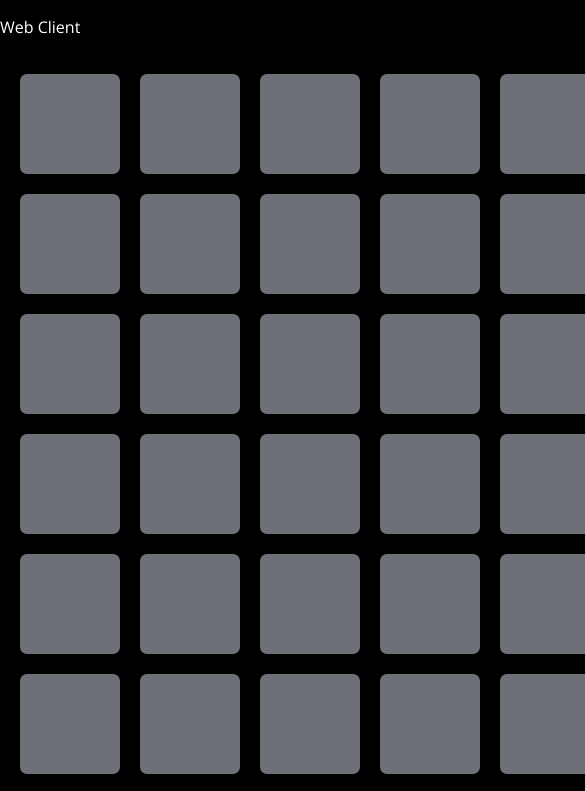
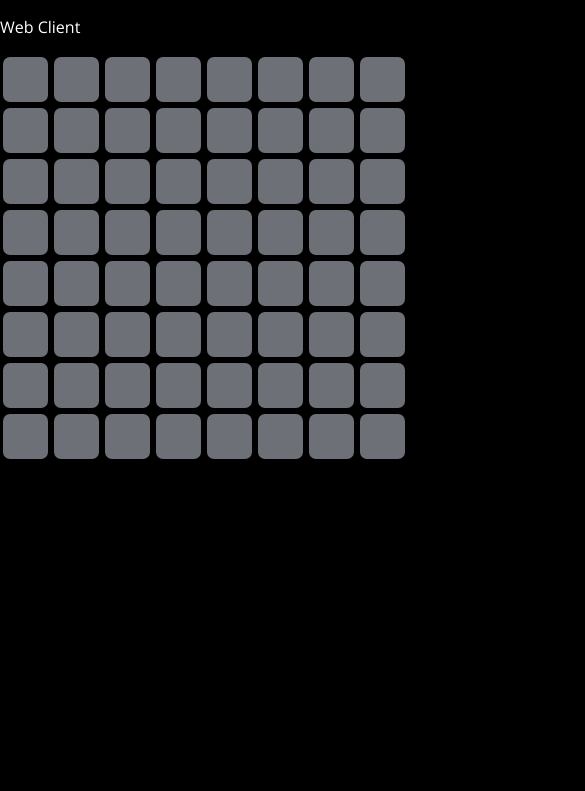
Before and after one commit to JakeCallery/awslightgrid, a plain HTML site: page src/web_app/index.html in a window 390 px wide. Shown: the top 791 px of the page, 585 px wide, since content can reach past the window. Drawn offline with nearby package versions, Linux system fonts and the light colour scheme.

Commit message:
responsive css started

```diff
--- /dev/null
+++ b/src/web_app/css/largescreen.css
@@ -0,0 +1,48 @@
+html {
+	height: 100%;
+	margin: 0;
+	padding: 0;
+}
+
+body {
+	background-color: #000000;
+	height: 100%;
+	margin: 0;
+	padding: 0;
+	font-family: 'Open Sans', sans-serif;
+	color: #ffffff;
+	overflow-x: hidden;
+}
+
+button {
+	cursor: pointer;
+}
+
+.outerWrapper {
+	width: 100%;
+	margin: 0;
+	padding: 0;
+}
+
+.gridDiv {
+	width: 960px;
+	margin: 0 auto;
+	padding: 0;
+}
+
+.gridButton {
+	width:100px;
+	height:100px;
+	background: #6d7076;
+	border: 0;
+	-moz-border-radius: 7px;
+	-webkit-border-radius: 7px;
+	border-radius: 7px;
+	float: left;
+	padding: 0;
+	margin: 20px 0 0 20px;
+}
+
+.gridButton:hover {
+	background: #104aa7;
+}
--- a/src/web_app/css/main.css
+++ b/src/web_app/css/main.css
@@ -11,6 +11,7 @@ body {
     padding: 0;
     font-family: 'Open Sans', sans-serif;
     color: #ffffff;
+    overflow-x: hidden;
 }
 
 button {
@@ -24,9 +25,8 @@ button {
 }
 
 .gridDiv {
-	width: 1000px;
-	background-color: #0f0f0f;
-	margin:0 auto;
+    width: 960px;
+    margin: 0 auto;
     padding: 0;
 }
 
@@ -39,9 +39,47 @@ button {
     -webkit-border-radius: 7px;
     border-radius: 7px;
     float: left;
-	margin: 20px 0 0 20px;
+    padding: 0;
+
 }
 
 .gridButton:hover {
     background: #104aa7;
 }
+
+
+@media only screen and (min-width: 960px){
+    [class="gridButton"]{
+        width: 100px;
+        height: 100px;
+        margin: 10px;
+    }
+
+    [class="gridDiv"]{
+        width: 960px;
+    }
+}
+
+@media only screen and (max-width: 960px){
+    [class="gridButton"]{
+        width: 75px;
+        height: 75px;
+        margin: 7px;
+    }
+
+    [class="gridDiv"]{
+        width: 720px;
+    }
+}
+
+@media only screen and (max-width: 720px){
+    [class="gridButton"]{
+        width: 45px;
+        height: 45px;
+        margin: 3px;
+    }
+
+    [class="gridDiv"]{
+        width: 440px;
+    }
+}
--- /dev/null
+++ b/src/web_app/css/mediumscreen.css
@@ -0,0 +1,48 @@
+html {
+	height: 100%;
+	margin: 0;
+	padding: 0;
+}
+
+body {
+	background-color: #000000;
+	height: 100%;
+	margin: 0;
+	padding: 0;
+	font-family: 'Open Sans', sans-serif;
+	color: #ffffff;
+	overflow-x: hidden;
+}
+
+button {
+	cursor: pointer;
+}
+
+.outerWrapper {
+	width: 100%;
+	margin: 0;
+	padding: 0;
+}
+
+.gridDiv {
+	width: 528px;
+	margin: 0 auto;
+	padding: 0;
+}
+
+.gridButton {
+	width: 50px;
+	height: 50px;
+	background: #6d7076;
+	border: 0;
+	-moz-border-radius: 7px;
+	-webkit-border-radius: 7px;
+	border-radius: 7px;
+	float: left;
+	padding: 0;
+	margin: 15px 0 0 15px;
+}
+
+.gridButton:hover {
+	background: #104aa7;
+}
--- /dev/null
+++ b/src/web_app/css/smallscreen.css
@@ -0,0 +1,48 @@
+html {
+	height: 100%;
+	margin: 0;
+	padding: 0;
+}
+
+body {
+	background-color: #000000;
+	height: 100%;
+	margin: 0;
+	padding: 0;
+	font-family: 'Open Sans', sans-serif;
+	color: #ffffff;
+	overflow-x: hidden;
+}
+
+button {
+	cursor: pointer;
+}
+
+.outerWrapper {
+	width: 100%;
+	margin: 0;
+	padding: 0;
+}
+
+.gridDiv {
+	width: 240px;
+	margin: 0 auto;
+	padding: 0;
+}
+
+.gridButton {
+	width:25px;
+	height:25px;
+	background: #6d7076;
+	border: 0;
+	-moz-border-radius: 7px;
+	-webkit-border-radius: 7px;
+	border-radius: 7px;
+	float: left;
+	padding: 0;
+	margin: 5px 0 0 5px;
+}
+
+.gridButton:hover {
+	background: #104aa7;
+}
--- a/src/web_app/index.html
+++ b/src/web_app/index.html
@@ -2,6 +2,12 @@
 <html lang="en">
 <head>
     <meta charset="UTF-8">
+    <meta name="viewport" content="width=device-width, initial-scale=1, user-scalable=no">
+    <meta http-equiv="cache-control" content="max-age=0" />
+    <meta http-equiv="cache-control" content="no-cache" />
+    <meta http-equiv="expires" content="0" />
+    <meta http-equiv="expires" content="Tue, 01 Jan 1980 1:00:00 GMT" />
+    <meta http-equiv="pragma" content="no-cache"/>
     <title>Light Grid Web Client</title>
 
     <link href='http://fonts.googleapis.com/css?family=Open+Sans' rel='stylesheet' type='text/css'>
--- a/src/web_app/js/app/main.js
+++ b/src/web_app/js/app/main.js
@@ -14,7 +14,6 @@ define([
         return function(){
             L.addLogTarget(new ConsoleTarget());
             L.log('New Main!');
-
             var client = null;
 
             L.log('New Socket Client');
```
Lines whose indentation alone changed are shown as unchanged.
